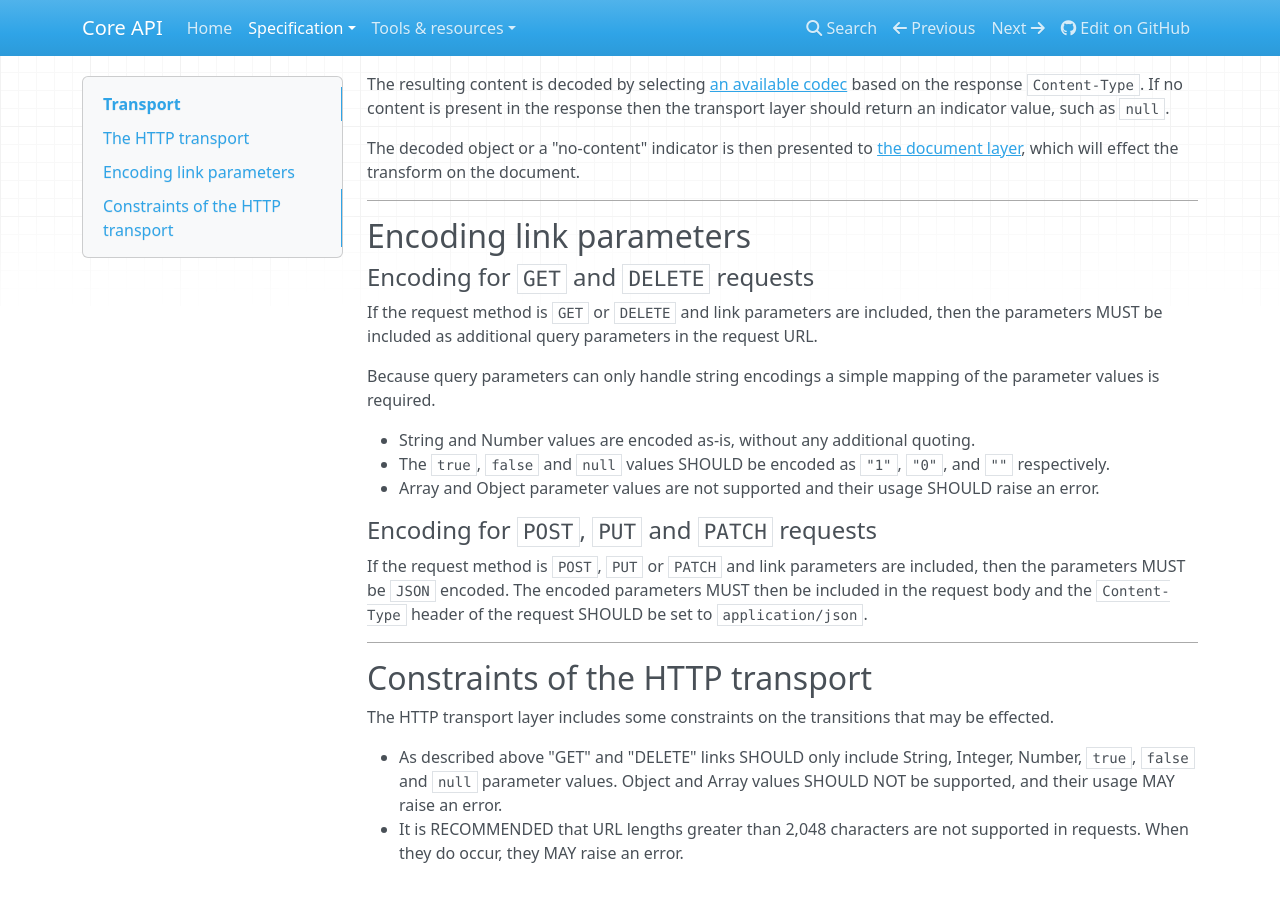
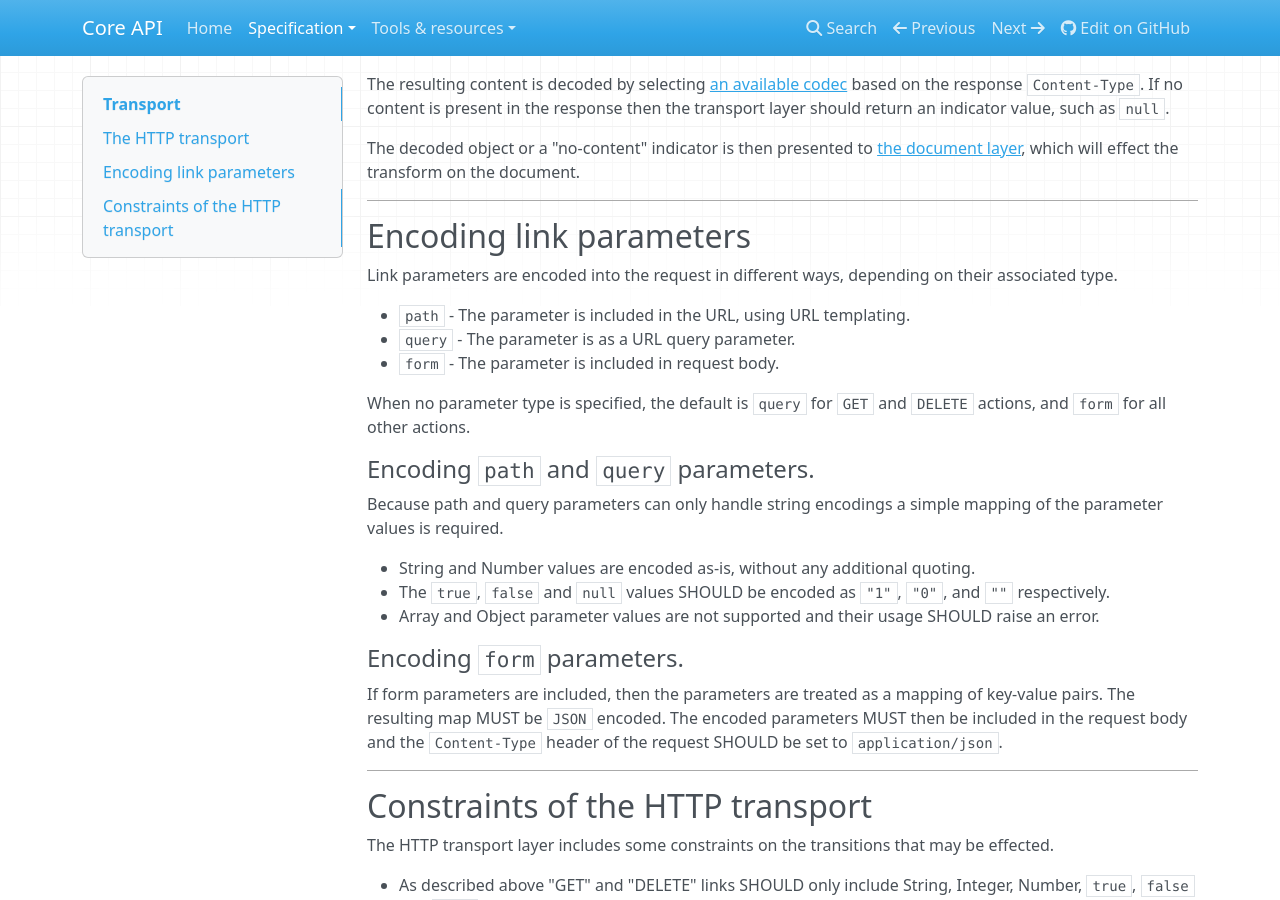
Before and after one commit to core-api/core-api, an MkDocs documentation site: the page built from docs/specification/transport.md, in a window 1280 px wide and 900 px high, scrolled down 439 px. Built offline with MkDocs 1.6.1, drawn with Linux system fonts in a browser that asks for light colours; nearby versions of some CDN libraries; old or Windows-style settings are respelled for this version of MkDocs.

Commit message:
Add field types and URI template support

```diff
--- a/docs/specification/transport.md
+++ b/docs/specification/transport.md
@@ -26,19 +26,27 @@ The decoded object or a "no-content" indicator is then presented to [the documen
 
 ## Encoding link parameters
 
-#### Encoding for `GET` and `DELETE` requests
+Link parameters are encoded into the request in different ways, depending on their associated type.
 
-If the request method is `GET` or `DELETE` and link parameters are included, then the parameters MUST be included as additional query parameters in the request URL.
+* `path` - The parameter is included in the URL, using URL templating.
+* `query` - The parameter is as a URL query parameter.
+* `form` - The parameter is included in request body.
 
-Because query parameters can only handle string encodings a simple mapping of the parameter values is required.
+When no parameter type is specified, the default is `query` for `GET` and `DELETE` actions,
+and `form` for all other actions.
+
+#### Encoding `path` and `query` parameters.
+
+Because path and query parameters can only handle string encodings a simple mapping of the parameter values is required.
 
 * String and Number values are encoded as-is, without any additional quoting.
 * The `true`, `false` and `null` values SHOULD be encoded as `"1"`, `"0"`, and `""` respectively.
 * Array and Object parameter values are not supported and their usage SHOULD raise an error.
 
-#### Encoding for `POST`, `PUT` and `PATCH` requests
+#### Encoding `form` parameters.
 
-If the request method is `POST`, `PUT` or `PATCH` and link parameters are included, then the parameters MUST be `JSON` encoded. The encoded parameters MUST then be included in the request body and the `Content-Type` header of the request SHOULD be set to `application/json`.
+If form parameters are included, then the parameters are treated as a mapping of key-value pairs.
+The resulting map MUST be `JSON` encoded. The encoded parameters MUST then be included in the request body and the `Content-Type` header of the request SHOULD be set to `application/json`.
 
 ---
 
```
Also changed, not shown: docs/specification/document.md (+1 -0 lines).
